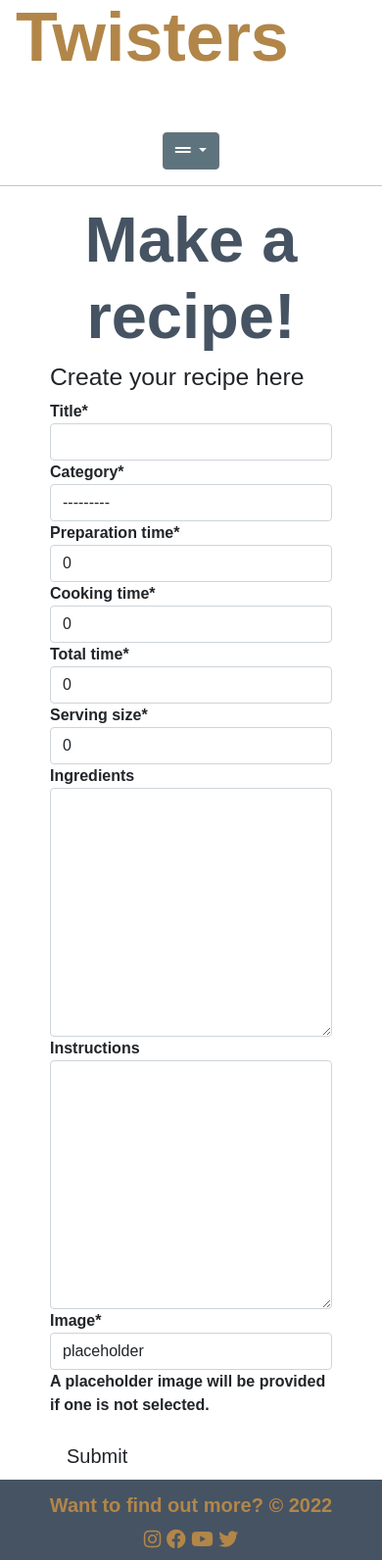
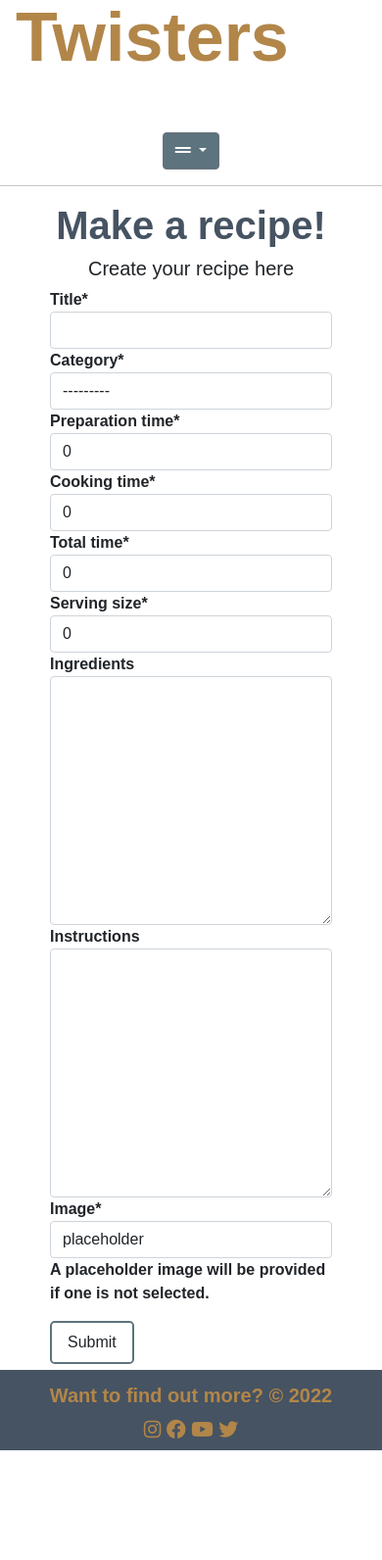
Before and after one commit to Sharpryan20/food-twisters, a Django app: page /create-recipe in a window 390 px wide. Shown: the part 137-1729 px from the top of the page at 98% size. After the commit the page ends 1617 px from the top, so only its background shows below. Run offline with Django 3.2, Linux system fonts and the light colour scheme; the visitor is signed in with stand-in values (Sample User, id 1); data that the repository does not hold is empty; some libraries are stand-ins or nearby versions; some web fonts are replaced.

Commit message:
Added media queries for create_recipe.html

```diff
--- a/static/css/style.css
+++ b/static/css/style.css
@@ -392,6 +392,10 @@ body {
     font-size: 40px;
 }
 
+.create-heading2 {
+    text-align: center;
+}
+
 /* Log in/out CSS */
  .login-page {
     text-align: center;
@@ -436,6 +440,17 @@ body {
 .signup-text {
     margin-top: 15%;
     font-size: 25px;
+}
+
+.submit-btn {
+    border: 2px solid #5D737E;
+    margin-bottom: 2%;
+}
+
+.submit-btn:hover {
+    border: 2px solid #526169;
+    background-color: #526169;
+    color: white;
 }
 
 /* delete_recipe.html CSS*/
@@ -543,4 +558,35 @@ body {
     .index-button-image {
         height: 300px;
     }
+
+    /* Recipe queries */
+    .recipe-image {
+        height: 200px;
+    }
+    .card-title {
+        font-size: 20px;
+    }
+    .image-flash {
+        font-size: 12px;
+    }
+    .recipe-text {
+        font-size: 20px;
+    }
+    .recipe-title {
+        font-size: 40px;
+    }
+    .create-btn {
+        font-size: 15px;
+    }
+
+    /* Create Recipe Queries */
+    .submit-btn {
+        font-size: 16px;
+    }
+    .cr-heading {
+        font-size: 40px;
+    }
+    .create-heading2 {
+        font-size: 20px;
+    }
 }
--- a/templates/create_recipe.html
+++ b/templates/create_recipe.html
@@ -9,7 +9,7 @@
 {% if user.is_authenticated %}
 <div class="container-fluid">
     <div>
-        <h2>Create your recipe here</h2>
+        <h2 class="create-heading2">Create your recipe here</h2>
     </div>
     <div>
         <form method="post" enctype="multipart/form-data">
@@ -44,7 +44,7 @@
                         {{ recipe_form.featured_image | as_crispy_field | safe }}
                         <p>A placeholder image will be provided if one is not selected.</p>
                     </div>
-                    <button type="submit" class="btn btn-signup btn-lg">Submit</button>
+                    <button type="submit" class="btn btn-signup btn-lg submit-btn">Submit</button>
                 </div>
             </div>
         </form>
```
